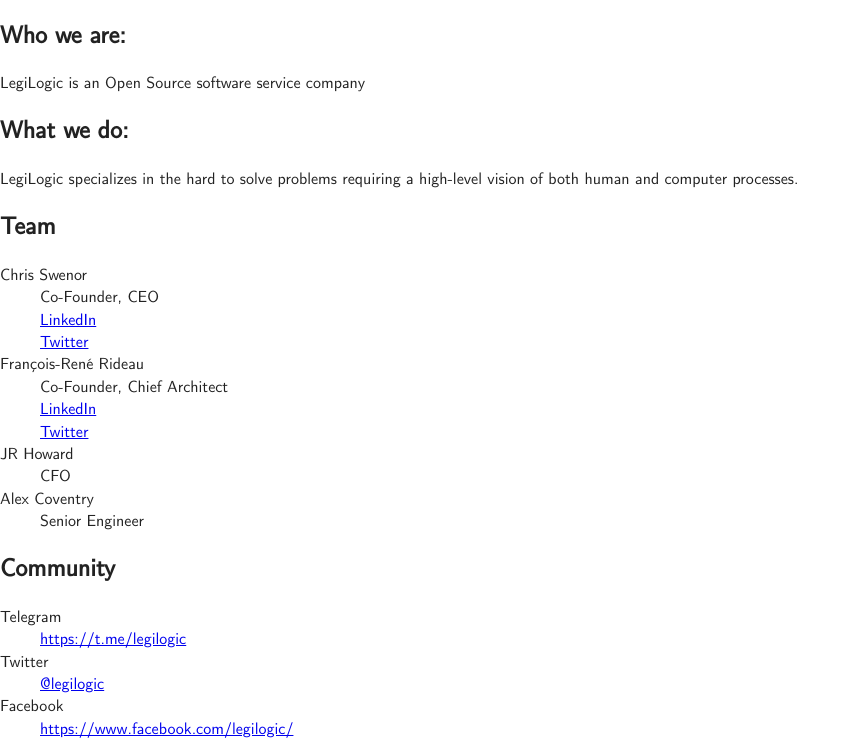
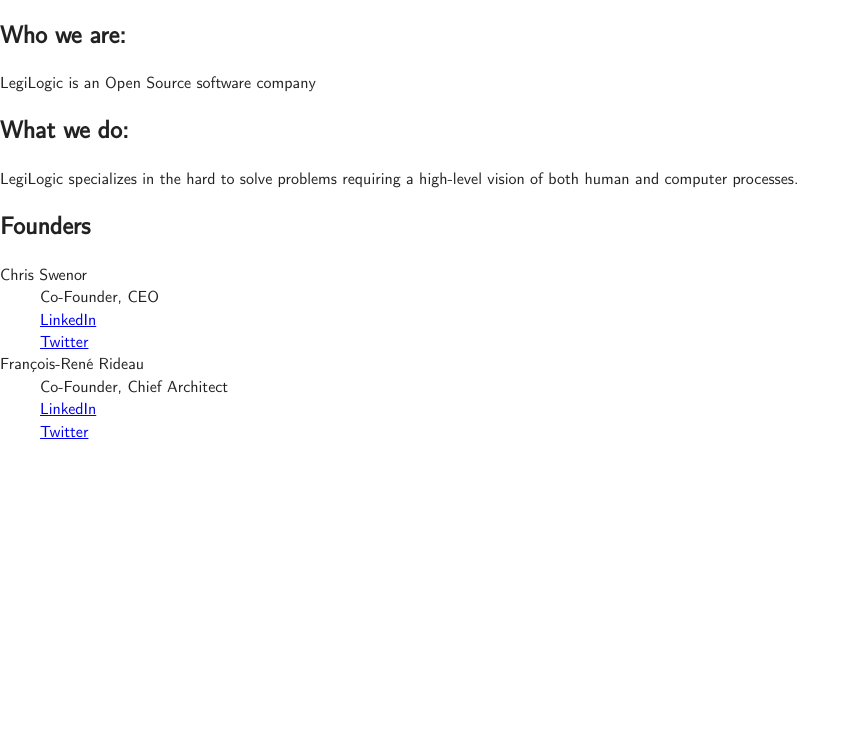
Before and after one commit to legilogic/legilogic.github.io, a plain HTML site: page index.html in a window 1280 px wide. Shown: the part 69-825 px from the top of the page, without its empty margins (0-860 px from the left). After the commit the page ends 800 px from the top, so only its background shows below. Drawn offline with Linux system fonts and the light colour scheme.

Commit message:
Updated the homepage

```diff
--- a/index.html
+++ b/index.html
@@ -19,10 +19,10 @@
 <body>
   <h1>LegiLogic</h1>
   <h2>Who we are:</h2>
-  <p>LegiLogic is an Open Source software service company</p>
+  <p>LegiLogic is an Open Source software company</p>
   <h2>What we do:</h2>
   <p>LegiLogic specializes in the hard to solve problems requiring a high-level vision of both human and computer processes.</p>
-  <h2>Team</h2>
+  <h2>Founders</h2>
   <dl>
     <dt>Chris Swenor</dt>
     <dd>Co-Founder, CEO</dd>
@@ -32,19 +32,6 @@
     <dd>Co-Founder, Chief Architect</dd>
     <dd><a href="https://www.linkedin.com/in/fahree/">LinkedIn</a></dd>
     <dd><a href="https://twitter.com/phanaero">Twitter</a></dd>
-    <dt>JR Howard</dt>
-    <dd>CFO</dd>
-    <dt>Alex Coventry</dt>
-    <dd>Senior Engineer</dd>
-  </dl>
-  <h2>Community</h2>
-  <dl>
-    <dt>Telegram</dt>
-    <dd><a href="https://t.me/legilogic">https://t.me/legilogic</a></dd>
-    <dt>Twitter</dt>
-    <dd><a href="http://twitter.com/legilogic">@legilogic</a></dd>
-    <dt>Facebook</dt>
-    <dd><a href="https://www.facebook.com/legilogic/">https://www.facebook.com/legilogic/</a></dd>
   </dl>
 </body>
 </html>
```
